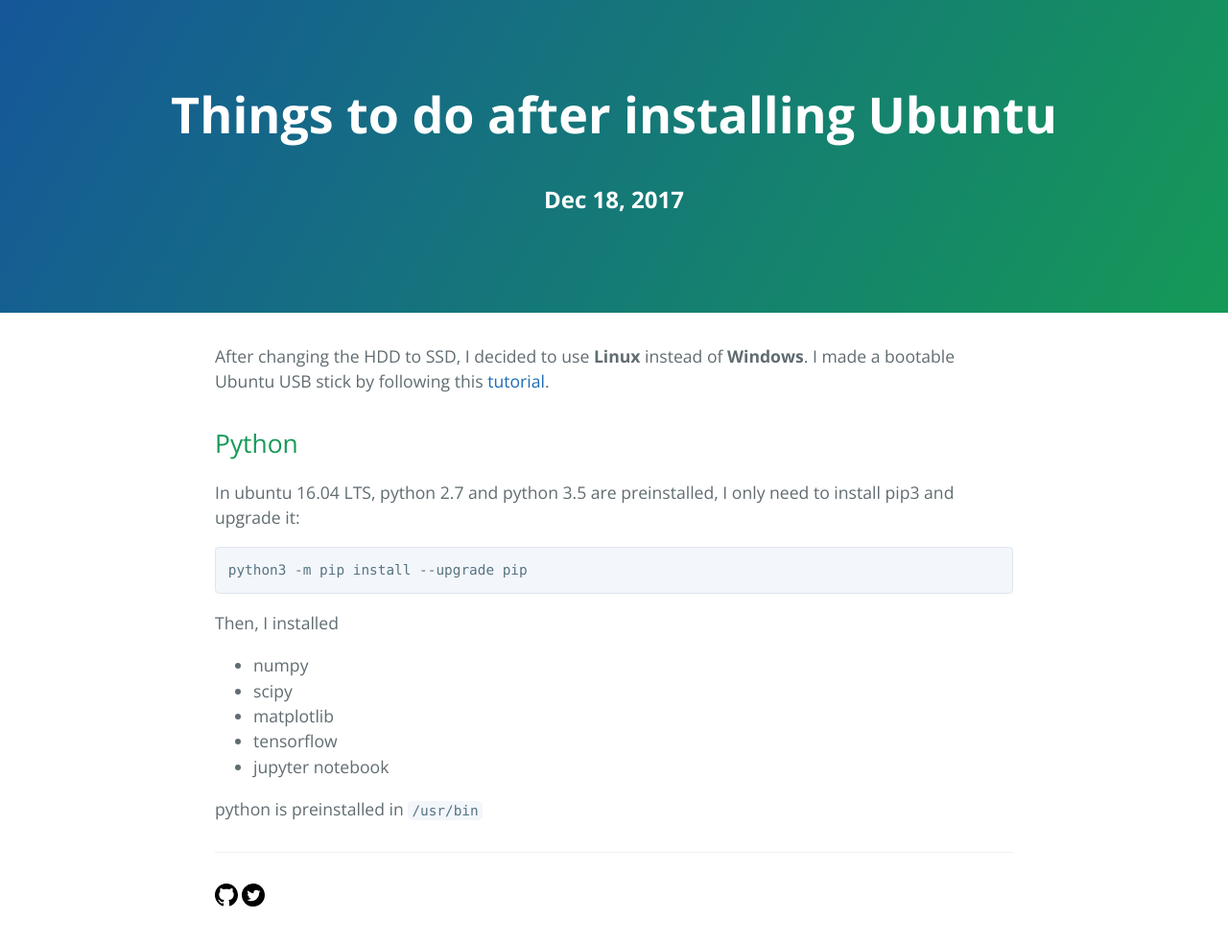
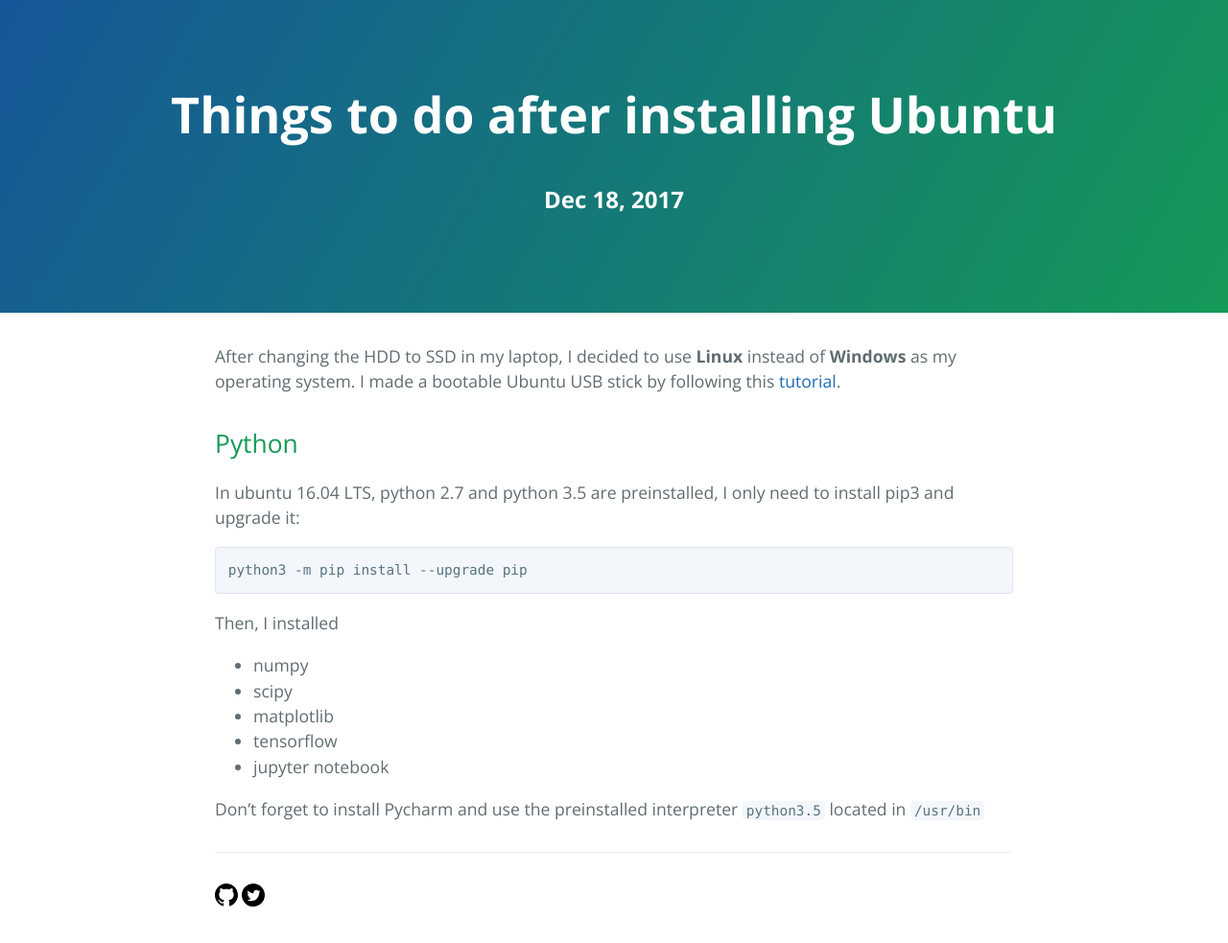
Before and after one commit to zikuicai/zikuicai.github.io, a Jekyll site: the page built from _posts/2017-12-18-things-to-do-after-installing-ubuntu.md, in a window 1280 px wide. Shown: the whole page at 96% size. Built offline with Jekyll 4.4.1, drawn with Linux system fonts in a browser that asks for light colours.

Commit message:
Update 2017-12-18-things-to-do-after-installing-ubuntu.md

```diff
--- a/_posts/2017-12-18-things-to-do-after-installing-ubuntu.md
+++ b/_posts/2017-12-18-things-to-do-after-installing-ubuntu.md
@@ -3,7 +3,7 @@ layout: post
 title: Things to do after installing Ubuntu
 ---
 
-After changing the HDD to SSD, I decided to use **Linux** instead of **Windows**. I made a bootable Ubuntu USB stick by following this [tutorial](https://tutorials.ubuntu.com/tutorial/tutorial-create-a-usb-stick-on-windows#0).
+After changing the HDD to SSD in my laptop, I decided to use **Linux** instead of **Windows** as my operating system. I made a bootable Ubuntu USB stick by following this [tutorial](https://tutorials.ubuntu.com/tutorial/tutorial-create-a-usb-stick-on-windows#0).
 
 ## Python
 In ubuntu 16.04 LTS, python 2.7 and python 3.5 are preinstalled, I only need to install pip3 and upgrade it:
@@ -19,4 +19,4 @@ Then, I installed
 * tensorflow
 * jupyter notebook
 
-python is preinstalled in `/usr/bin`
+Don't forget to install Pycharm and use the preinstalled interpreter `python3.5` located in `/usr/bin`
```
